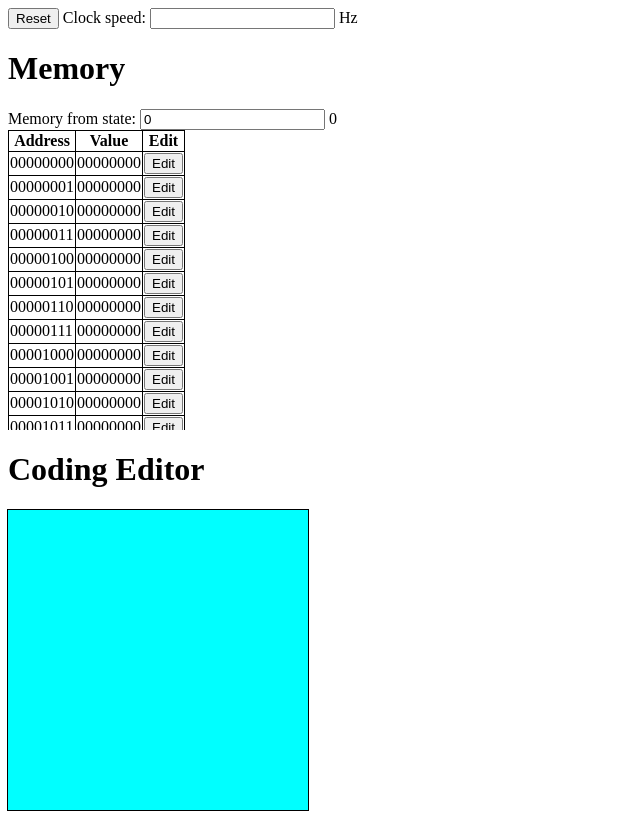
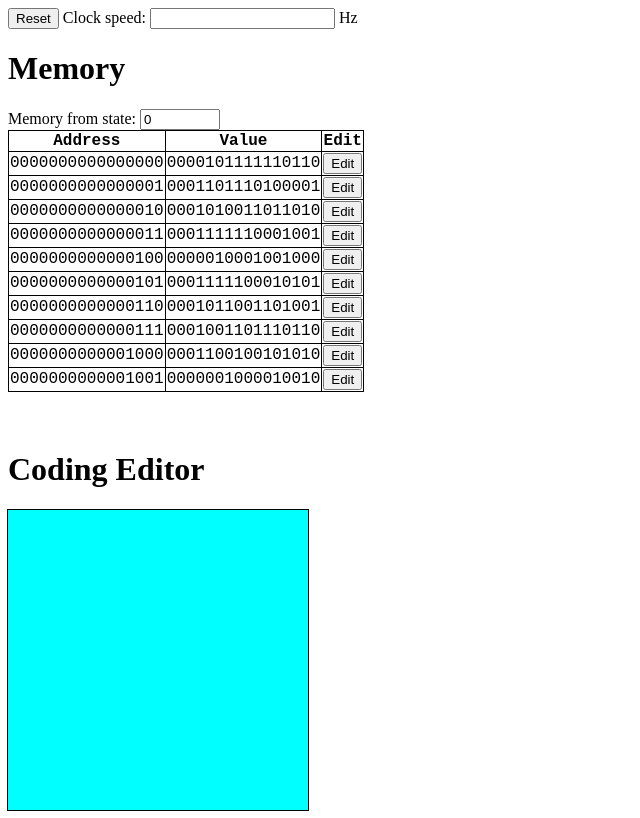
Before and after one commit to horenso/micro16, a Vue app: page / in a window 1280 px wide. Shown: the whole page, without its empty margins (0-640 px from the left). Built offline with nearby package versions, Linux system fonts and the light colour scheme.

Commit message:
Implement basic memory view.

```diff
--- a/src/components/Memory.vue
+++ b/src/components/Memory.vue
@@ -1,17 +1,38 @@
 <script setup lang="ts">
-import { ref } from 'vue';
-import { padded } from '../service/formatting';
+import { ref, onBeforeMount } from "vue";
+import { padded } from "../service/formatting";
 
-const TABLE_SIZE = 30;
+const CAPACITY = 2 ** 16;
+const TABLE_SIZE = 10;
+const MAX_OFFSET = CAPACITY - TABLE_SIZE;
+
 const offset = ref(0);
-const memory = ref(new Int16Array(20));
+const memory = ref(new Int16Array(CAPACITY));
 
+onBeforeMount(() => {
+  for (let i = 0; i < CAPACITY; i++) {
+    memory.value[i] = Math.floor(Math.random() * 10000);
+  }
+});
+
+function updateOffset(event) {
+  const newValue = parseInt(event.target.value);
+  if (isNaN(newValue)) {
+    offset.value = 0;
+  } else if (newValue < 0) {
+    offset.value = 0;
+  } else if (newValue > MAX_OFFSET) {
+    offset.value = MAX_OFFSET;
+  } else {
+    offset.value = newValue;
+  }
+}
 </script>
 
 <template>
   <h1>Memory</h1>
-    Memory from state: <input type="number" v-model="offset" />
-    {{ offset }}
+  Memory from state:
+  <input type="number" v-model="offset" @input="updateOffset" min="0" :max="MAX_OFFSET" />
   <div class="wrapper">
     <table>
       <tr>
@@ -19,14 +40,13 @@ const memory = ref(new Int16Array(20));
         <th>Value</th>
         <th>Edit</th>
       </tr>
-            <tr v-for="(number, index) in memory">
-                <td>{{ padded(index, 2) }}</td>
-                <td>{{ padded(number, 2) }}</td>
+      <tr v-for="(_, i) in TABLE_SIZE">
+        <td>{{ padded(i + offset, 2, 16) }}</td>
+        <td>{{ padded(memory[i + offset], 2, 16) }}</td>
         <td><button>Edit</button></td>
       </tr>
     </table>
   </div>
-
 </template>
 
 <style scoped>
@@ -35,6 +55,7 @@ th,
 td {
   border: 1px solid black;
   border-collapse: collapse;
+  font-family: "Courier New", monospace;
 }
 
 .wrapper {
--- a/src/service/formatting.ts
+++ b/src/service/formatting.ts
@@ -3,5 +3,9 @@ export function padded(
     base: number = 2,
     padding: number = 8
 ): string {
+    if (number === undefined) {
+        return "";
+    }
+    console.log(number);
     return number.toString(base).padStart(padding, '0');
 }
```
Lines whose indentation alone changed are shown as unchanged.
